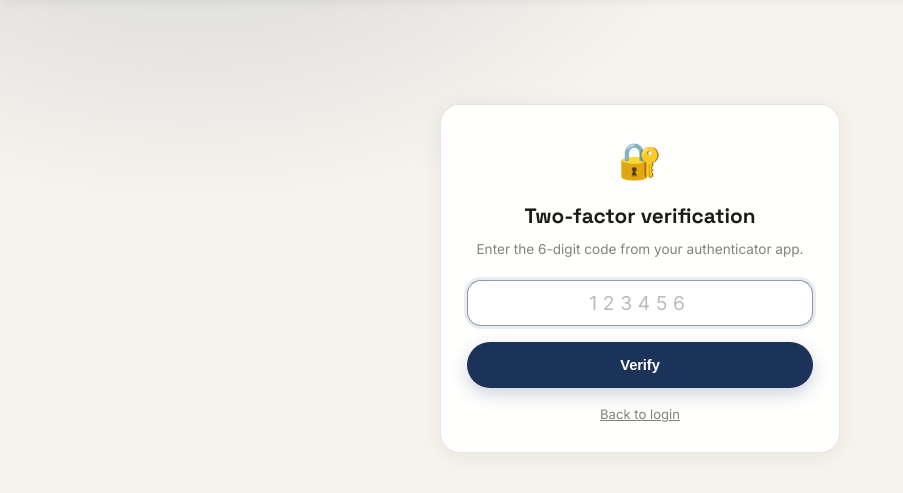
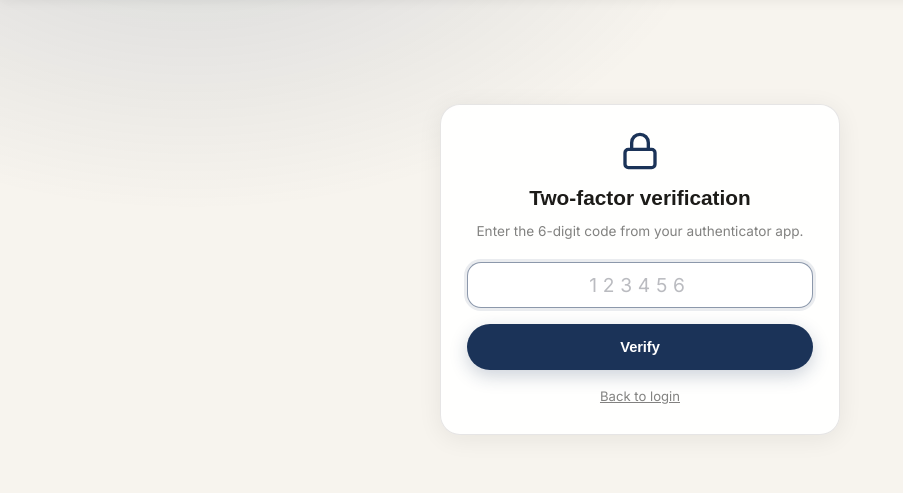
Before and after one commit to mostafamohamed521/qr_generator, a Django app: template templates/accounts/twofa_verify.html in a window 1280 px wide. Shown: the part 69-562 px from the top of the page, without its empty margins (0-903 px from the left). Run offline with Django 4.2, Linux system fonts and the light colour scheme; the template is opened without the code that fills it, so the values that code supplies are empty.

Commit message:
templates/accounts/twofa_verify.html: Update two-factor verification page

```diff
--- a/templates/accounts/twofa_verify.html
+++ b/templates/accounts/twofa_verify.html
@@ -4,8 +4,8 @@
 {% block content %}
 <div style="max-width:400px;margin:60px auto">
   <div class="feature-card" style="text-align:center">
-    <div style="font-size:2.2rem;margin-bottom:10px">🔐</div>
-    <h1 style="font-family:'Space Grotesk',sans-serif;font-weight:700;font-size:1.3rem;margin-bottom:6px">{% trans "Two-factor verification" %}</h1>
+    <div style="display:flex;justify-content:center;color:var(--accent);margin-bottom:10px"><svg viewBox="0 0 24 24" fill="none" stroke="currentColor" stroke-width="2" width="40" height="40" style="flex-shrink:0"><rect x="3" y="11" width="18" height="11" rx="2"/><path d="M7 11V7a5 5 0 0 1 10 0v4"/></svg></div>
+    <h1 style="font-family:'Fraunces',sans-serif;font-weight:700;font-size:1.3rem;margin-bottom:6px">{% trans "Two-factor verification" %}</h1>
     <p style="color:var(--text-muted);font-size:.85rem;margin-bottom:20px">{% trans "Enter the 6-digit code from your authenticator app." %}</p>
 
     {% if error %}<div class="field-error" style="display:block;margin-bottom:14px">{{ error }}</div>{% endif %}
```
